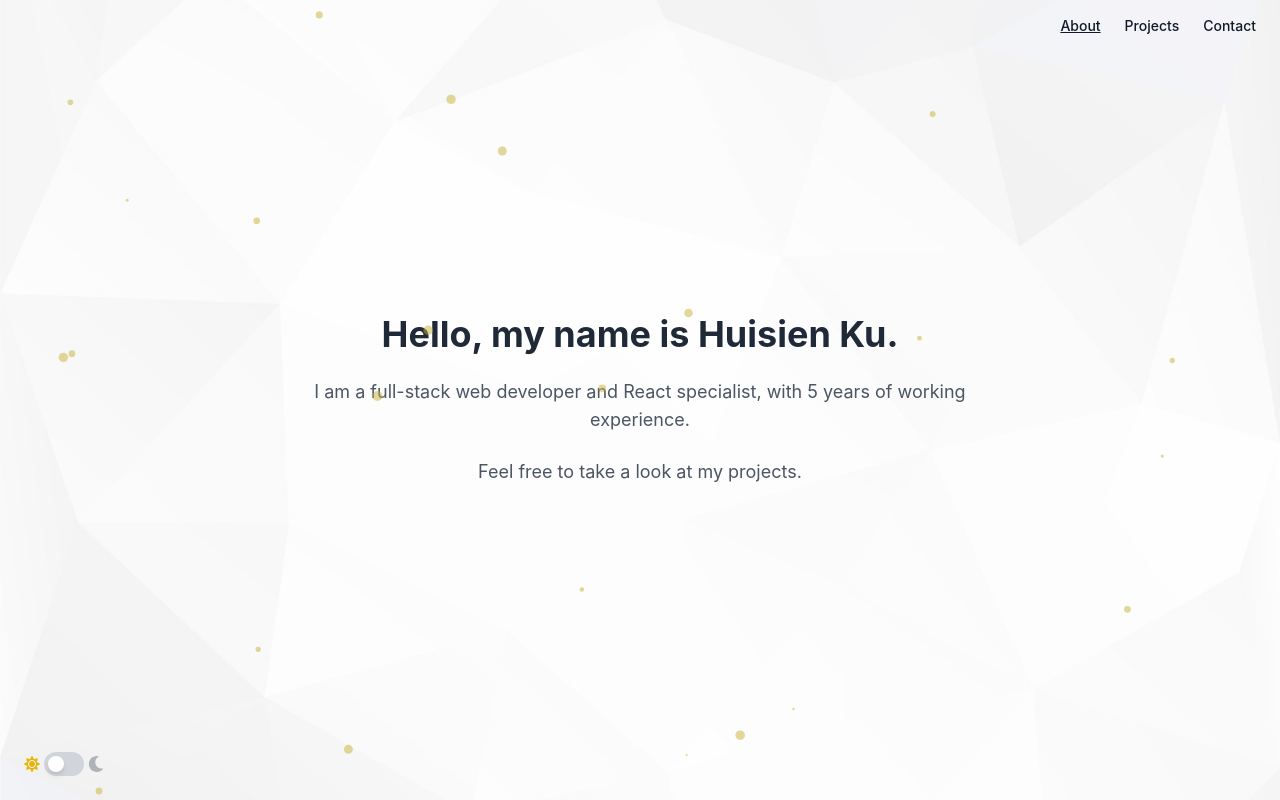
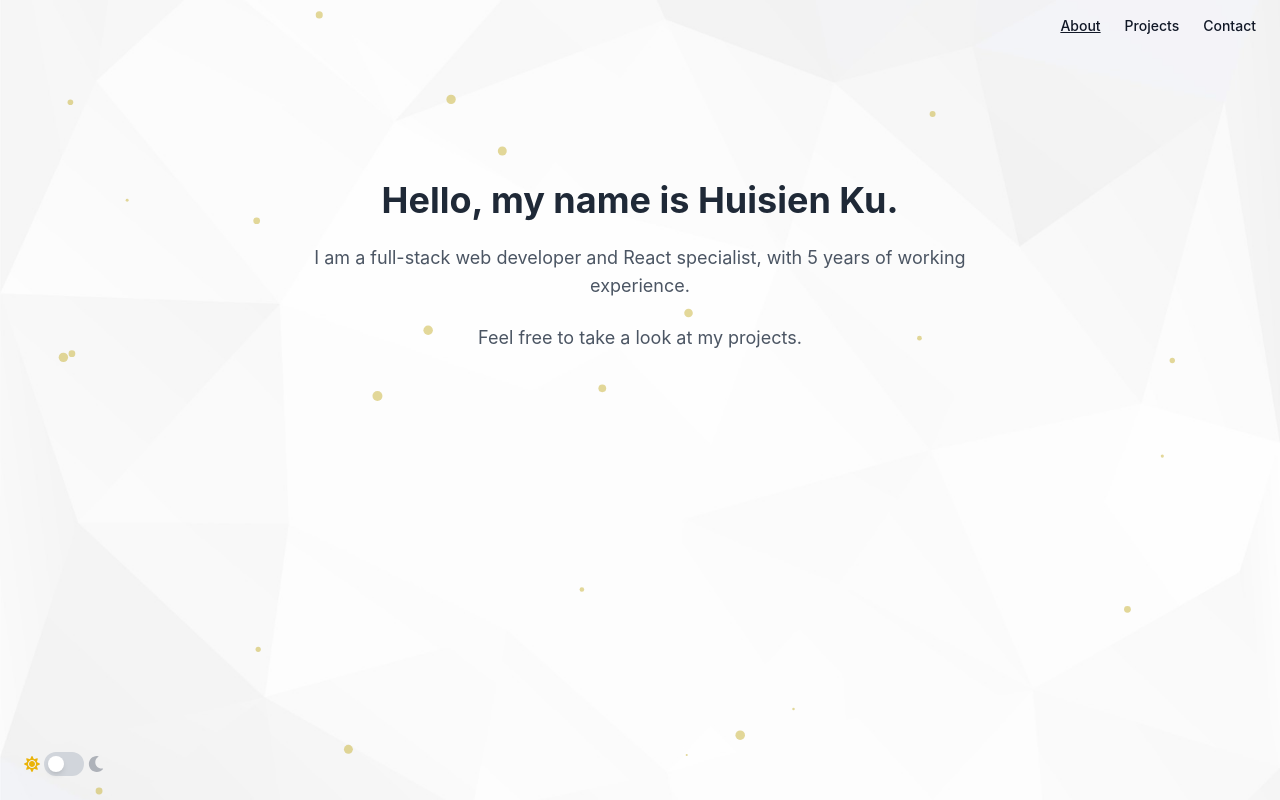
Before and after one commit to kuhuisien/portfolio-frontend, a React (Vite) app: page / in a window 1280 px wide. Built offline with nearby package versions, Linux system fonts and the light colour scheme.

Commit message:
refine styling

```diff
--- a/src/App/App.jsx
+++ b/src/App/App.jsx
@@ -6,24 +6,26 @@ import NavigationBar from "../common/components/NavigationBar";
 import ThemeToggle from "../common/components/ThemeToggle";
 import CustomCursor from "../common/components/CustomCursor";
 import ParticleBackground from "../common/components/ParticleBackground";
+import LayoutContainer from "../common/components/LayoutContainer";
 
 function App() {
   return (
     <ThemeProvider>
       <Router>
-        <NavigationBar />
-
-        <CustomCursor />
-
         <ParticleBackground />
 
-        <Routes>
-          <Route path="/" element={<About />} />
-          {/* <Route path="/projects" element={<Projects />} />
+        <LayoutContainer>
+          <CustomCursor />
+          <NavigationBar className="row-start-1" />
+          <div className="row-start-2 overflow-x-hidden overflow-y-auto">
+            <Routes>
+              <Route path="/" element={<About />} />
+              {/* <Route path="/projects" element={<Projects />} />
         <Route path="/contact" element={<Contact />} /> */}
-        </Routes>
-
-        <ThemeToggle />
+            </Routes>
+          </div>
+          <ThemeToggle className="row-start-3" />
+        </LayoutContainer>
       </Router>
     </ThemeProvider>
   );
--- /dev/null
+++ b/src/common/components/LayoutContainer.jsx
@@ -0,0 +1,21 @@
+import { useContext } from "react";
+import { ThemeContext } from "../contexts/ThemeContext";
+
+const LayoutContainer = ({ children }) => {
+  const { isDarkMode } = useContext(ThemeContext);
+
+  return (
+    <div
+      className={
+        "grid grid-rows-[auto_1fr_auto] h-screen w-full " +
+        (isDarkMode
+          ? ""
+          : "bg-[url('/lightBackground.jpg')] bg-cover bg-center bg-no-repeat")
+      }
+    >
+      {children}
+    </div>
+  );
+};
+
+export default LayoutContainer;
--- a/src/common/components/NavigationBar.jsx
+++ b/src/common/components/NavigationBar.jsx
@@ -2,8 +2,8 @@ import { NavLink } from "react-router-dom";
 
 const NavigationBar = () => {
   return (
-    <nav className="bg-transparent py-4 fixed top-0 left-0 right-0 z-50">
-      <div className="flex justify-end items-center max-w-7xl mx-auto px-6">
+    <header className="row-start-1 py-4 px-6 flex justify-end items-center">
+      <nav>
         <div className="space-x-6 text-sm font-medium text-gray-900 dark:text-white">
           <NavLink
             to="/"
@@ -30,8 +30,8 @@ const NavigationBar = () => {
             Contact
           </NavLink>
         </div>
-      </div>
-    </nav>
+      </nav>
+    </header>
   );
 };
 
--- a/src/common/components/ThemeToggle.jsx
+++ b/src/common/components/ThemeToggle.jsx
@@ -7,7 +7,7 @@ const ThemeToggle = () => {
 
   return (
     <div
-      className="hoverable fixed cursor-pointer bottom-6 left-6 flex items-center space-x-1"
+      className="hoverable cursor-pointer flex items-center space-x-1 m-6"
       onClick={toggleTheme}
     >
       {/* sun icon */}
--- a/src/index.css
+++ b/src/index.css
@@ -65,7 +65,7 @@ body {
   border-color: #fff;
 }
 
-@media (max-width: 600px) {
+@media (max-width: 768px) {
   * {
     cursor: default;
   }
--- a/src/pages/About.jsx
+++ b/src/pages/About.jsx
@@ -16,14 +16,7 @@ const About = () => {
   }, []);
 
   return (
-    <div
-      className={
-        isDarkMode
-          ? ""
-          : "bg-[url('/lightBackground.jpg')] bg-cover bg-center bg-no-repeat w-full"
-      }
-    >
-      <div className="flex flex-col items-center justify-center min-h-screen p-6">
+    <div className="py-32 px-6 flex flex-col items-center justify-center">
       <div className="text-center max-w-2xl space-y-6">
         <motion.h1
           className="text-4xl font-bold text-gray-800 dark:text-white"
@@ -52,7 +45,6 @@ const About = () => {
         </motion.p>
       </div>
     </div>
-    </div>
   );
 };
 
```
Also changed, not shown: 1 other file (tests, documents, lock files or other folders). Lines whose indentation alone changed are shown as unchanged.
